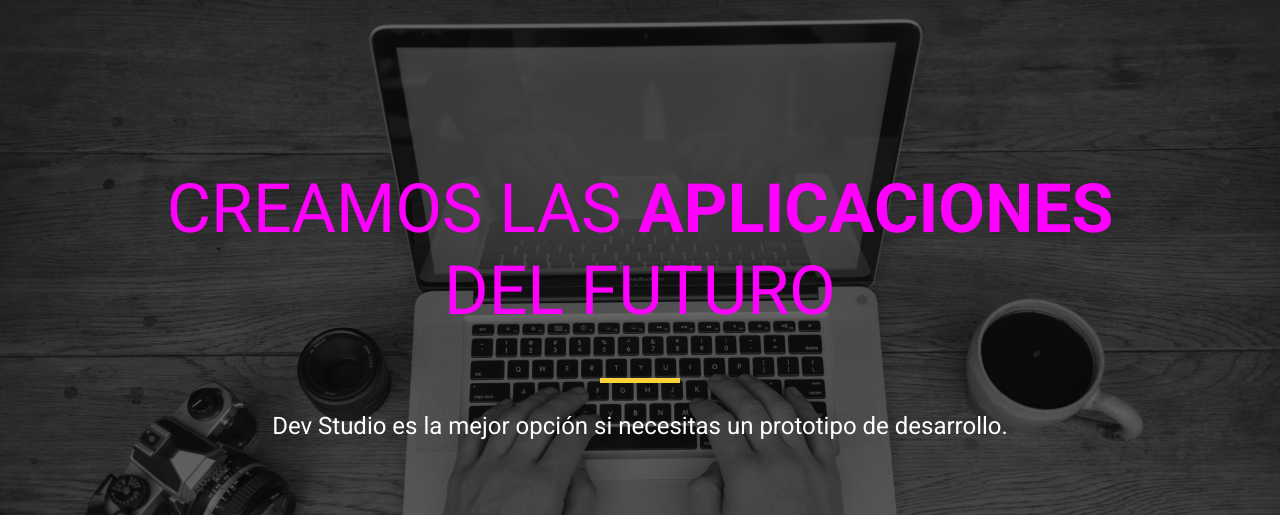
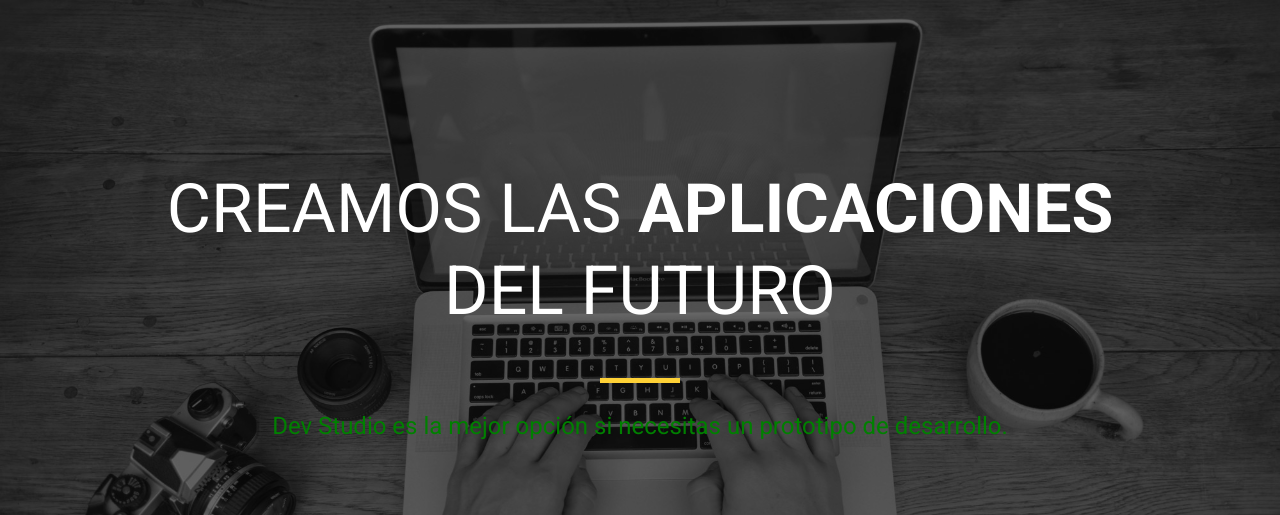
Before and after one commit to apcodelearner/studiodev, a plain HTML site: page index.html in a window 1280 px wide. Shown: the part 71-586 px from the top of the page. Drawn offline with nearby package versions, Linux system fonts and the light colour scheme.

Commit message:
p ahora es verde

```diff
--- a/css/style.css
+++ b/css/style.css
@@ -47,7 +47,7 @@ header nav a.active{
 }
 
 #home h1 {
-	color: magenta;
+
 	font-size: 68px;
 	font-weight: normal;
 	line-height: 1.2;
@@ -63,6 +63,7 @@ header nav a.active{
 #home p {
 	font-size: 24px;
 	margin-bottom: 40px;/*param centrar*/
+	color: green;
 }
 
 #home .social{
```
